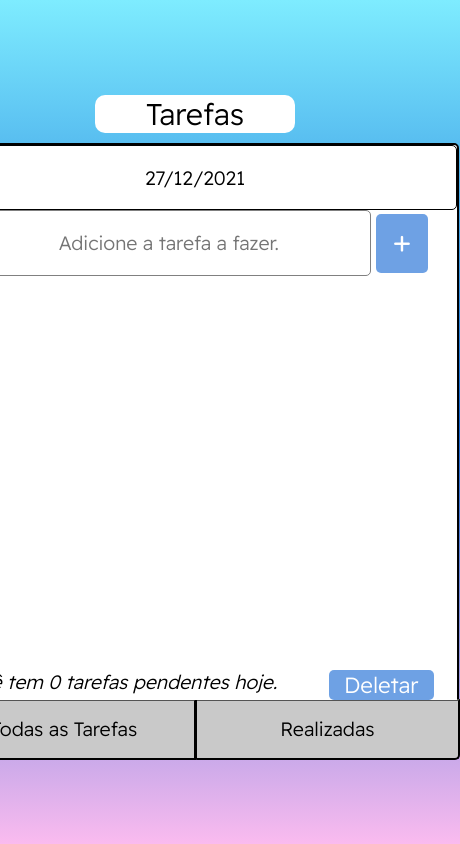
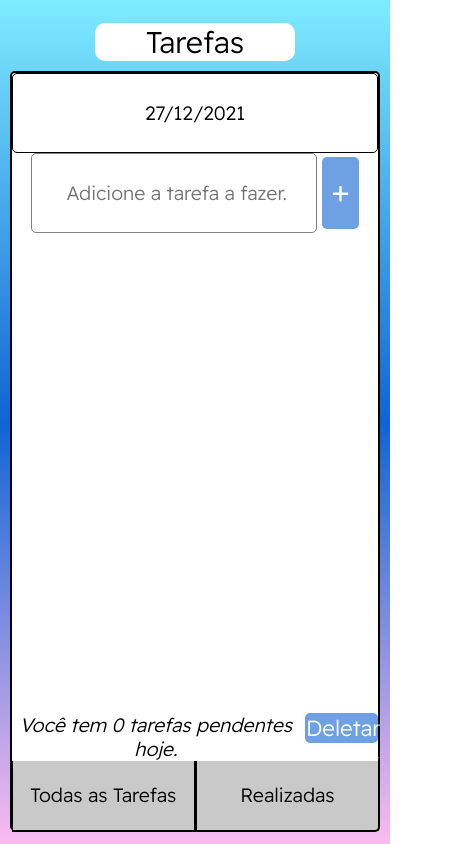
Before and after one commit to hfranco2/to-do, a plain HTML site: page index.html in a window 390 px wide. Shown: the whole page, 460 px wide, since content can reach past the window. Drawn offline with Linux system fonts and the light colour scheme.

Commit message:
responsividade

```diff
--- a/style.css
+++ b/style.css
@@ -448,7 +448,7 @@ header {
   color: white;
 }
 @media screen and (max-width: 600px) {
-  #container {
+  #container1,#container2,#container3,#calendarioBox  {
     width: 95vw;
     height: 90vh;
   }
```
